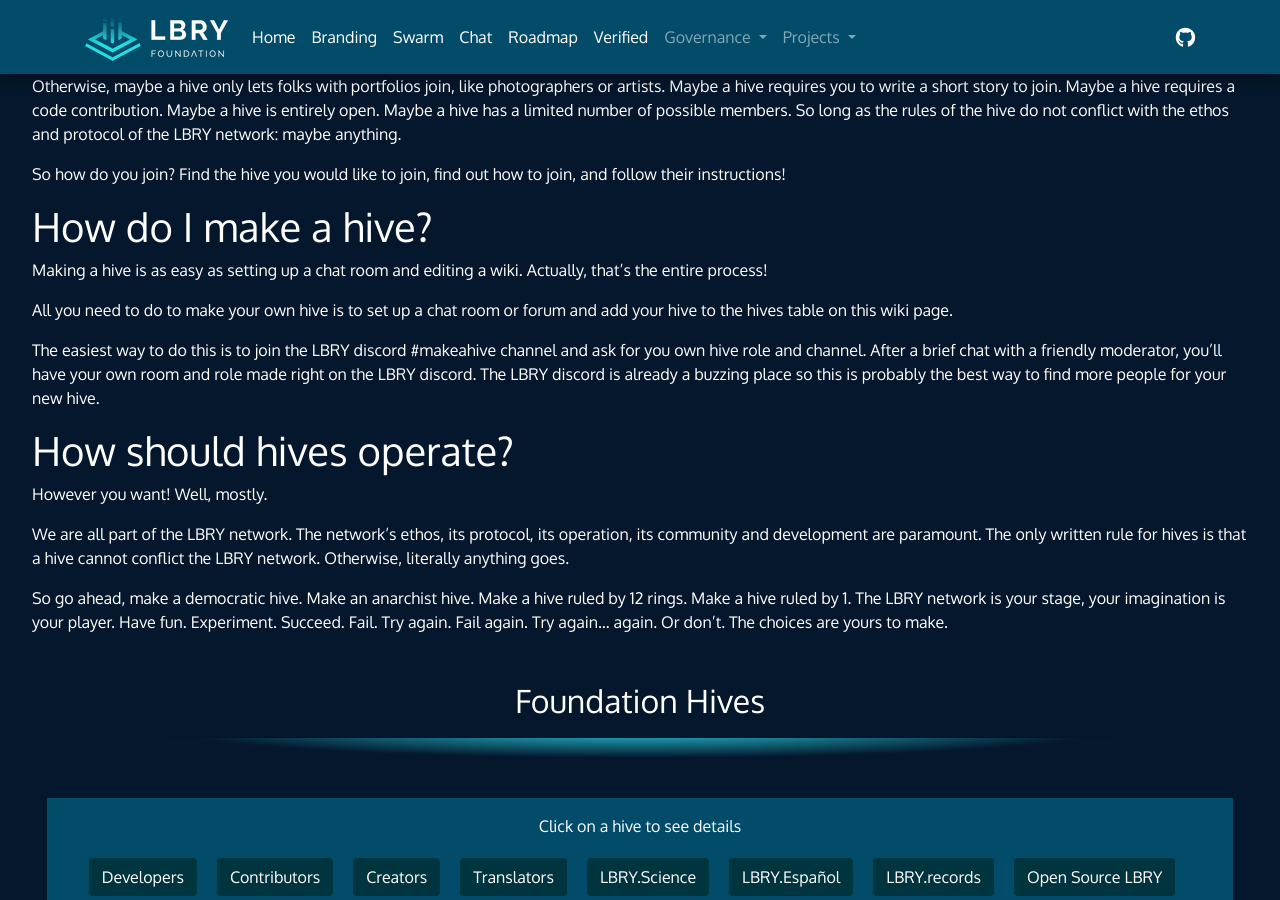
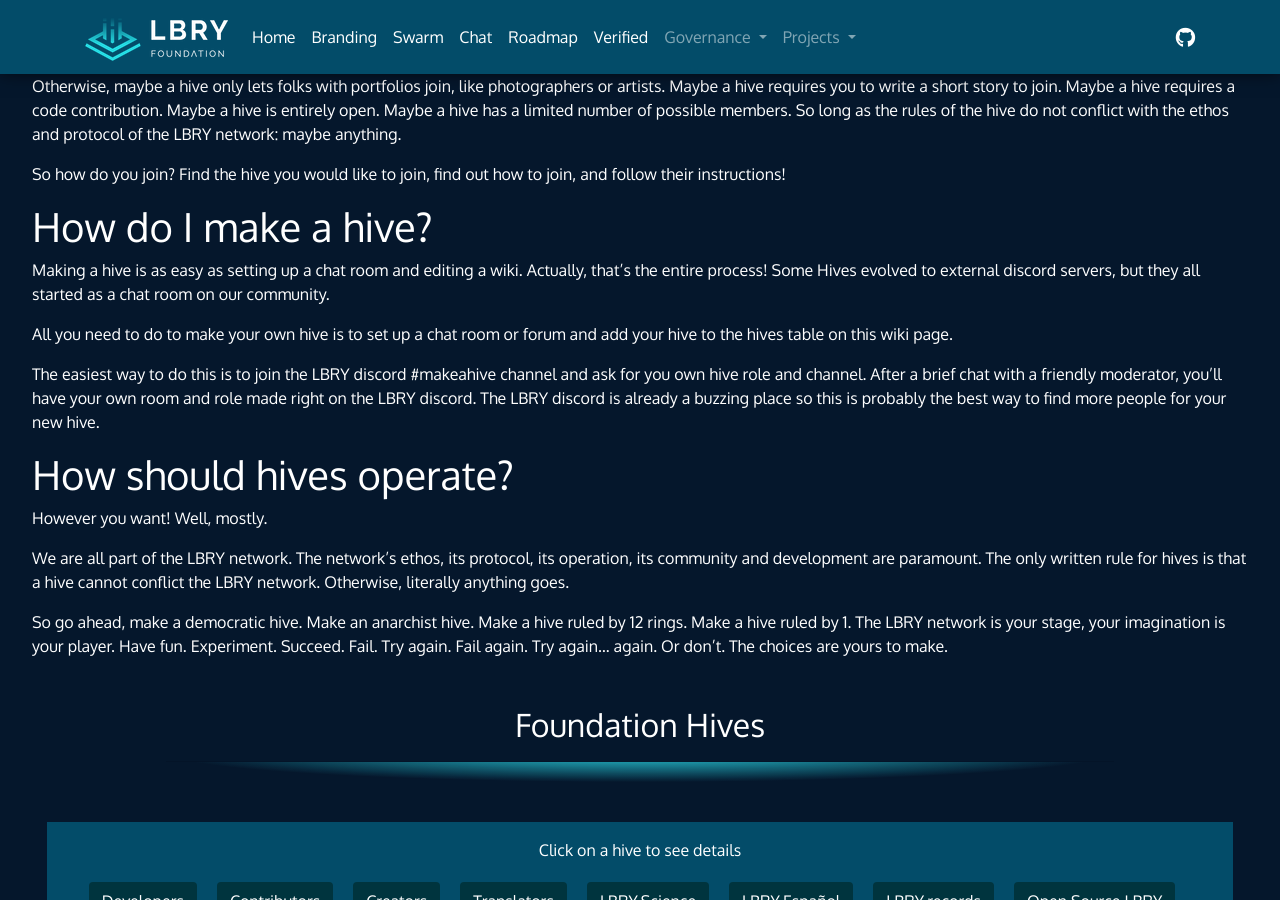
Before and after one commit to LBRYFoundation/lbryorg, a Jekyll site: the page built from pages/swarm.md, in a window 1280 px wide and 900 px high, scrolled down 1192 px. Built offline with Jekyll 4.4.1, drawn with Linux system fonts in a browser that asks for light colours.

Commit message:
Update swarm.md

```diff
--- a/pages/swarm.md
+++ b/pages/swarm.md
@@ -49,11 +49,13 @@
 
 # How do I make a hive?
 
-Making a hive is as easy as setting up a chat room and editing a wiki. Actually, that’s the entire process!
+Making a hive is as easy as setting up a chat room and editing a wiki. Actually, that’s the entire process! Some Hives evolved to external discord servers, but they all started as a chat room on our community.
 
 All you need to do to make your own hive is to set up a chat room or forum and add your hive to the hives table on this wiki page.
 
 The easiest way to do this is to join the LBRY discord #makeahive channel and ask for you own hive role and channel. After a brief chat with a friendly moderator, you’ll have your own room and role made right on the LBRY discord. The LBRY discord is already a buzzing place so this is probably the best way to find more people for your new hive.
+
+
 
 # How should hives operate?
 
```
